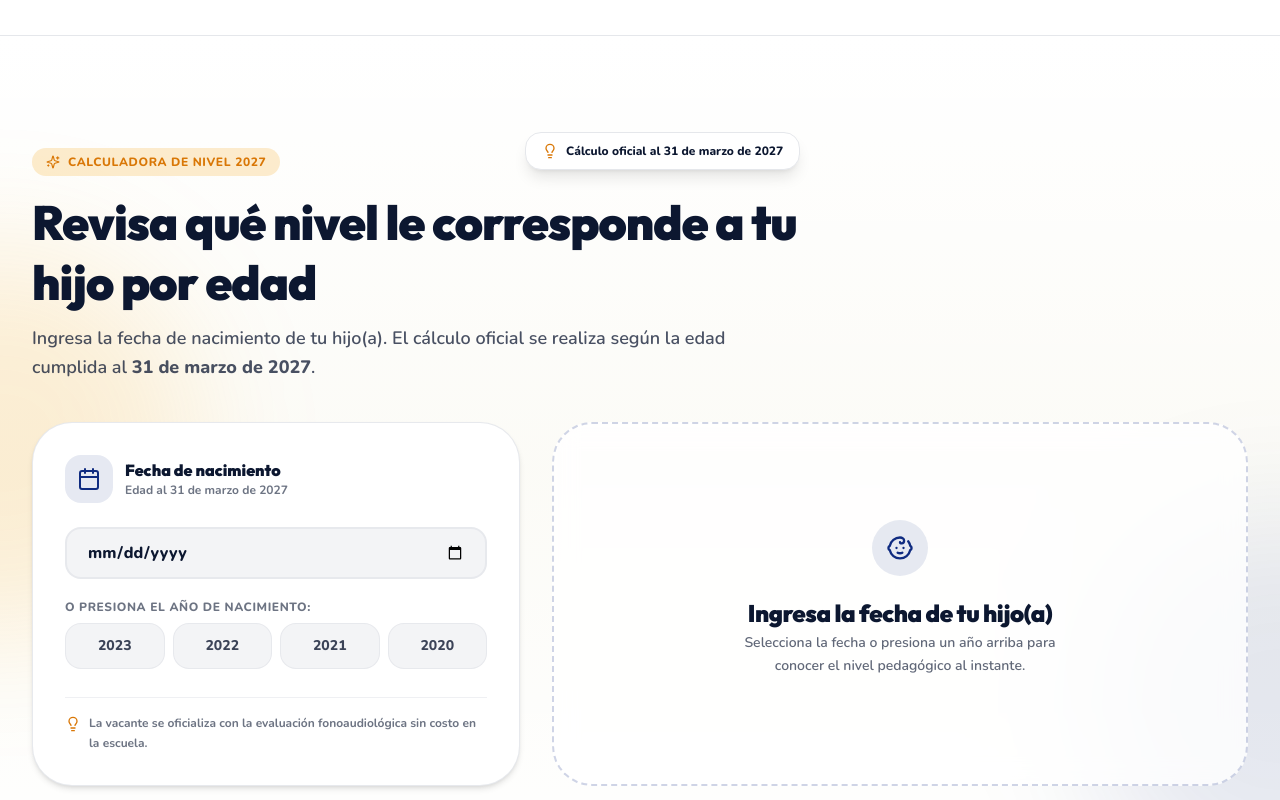
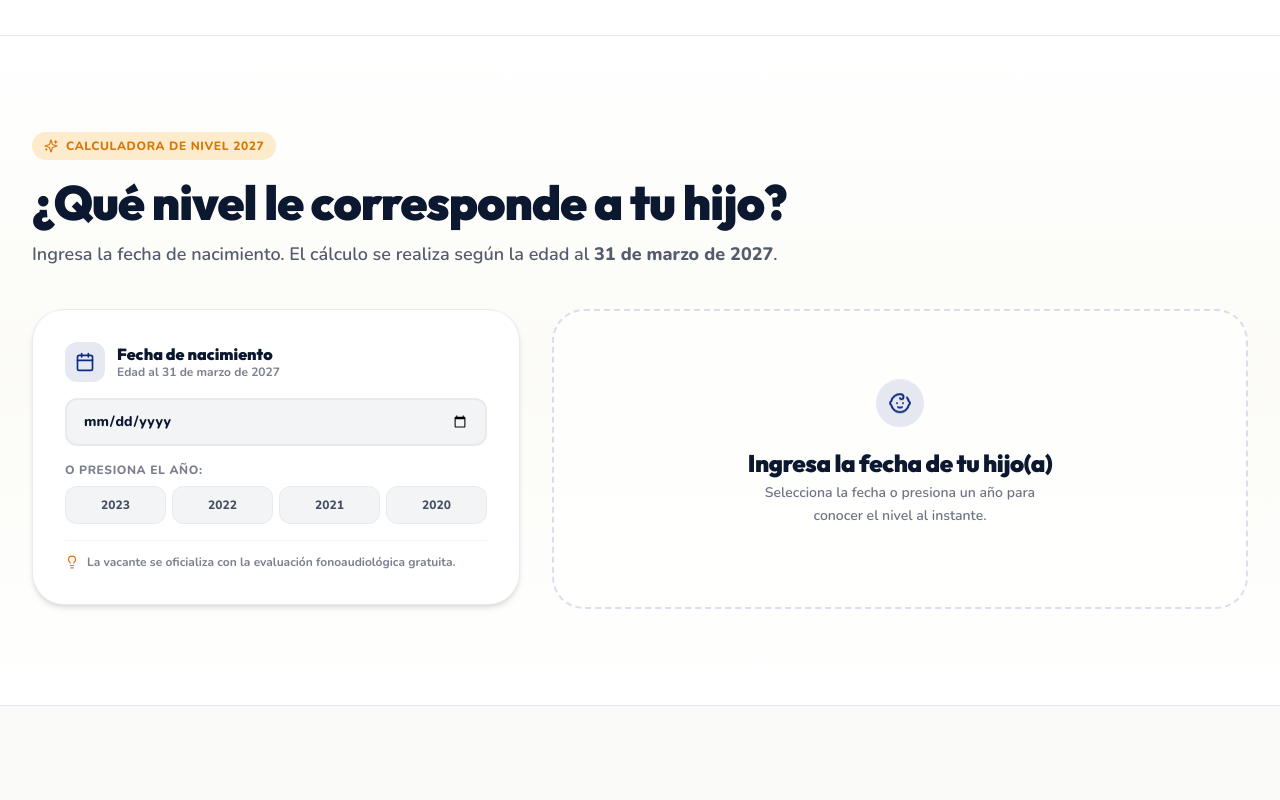
Before and after one commit to barvaro0411/escuelitas_ruth, a Next.js app: page /matriculas-2027-renca in a window 1280 px wide. Shown: the part 1200-2000 px from the top of the page. Built offline with nearby package versions, Linux system fonts and the light colour scheme.

Commit message:
fix(ui): rediseño mobile-first de calculadora - layout compacto y proporcional en celulares

```diff
--- a/src/components/sections/AgeCalculator.tsx
+++ b/src/components/sections/AgeCalculator.tsx
@@ -48,7 +48,7 @@ function calculateEligibility(dateStr: string): CalculationResult | null {
       levelName: "Medio Mayor",
       icon: Baby,
       description:
-        "Por edad, cumple los requisitos para ingresar a Medio Mayor en el año escolar 2027.",
+        "Cumple los requisitos para ingresar a Medio Mayor en 2027.",
       bulletPoints: [
         "Educación 100% gratuita para la familia.",
         "Evaluación fonoaudiológica inicial sin costo.",
@@ -63,7 +63,7 @@ function calculateEligibility(dateStr: string): CalculationResult | null {
       levelName: "Pre-Kínder (NT1)",
       icon: GraduationCap,
       description:
-        "Por edad, cumple los requisitos para ingresar a Pre-Kínder en el año escolar 2027.",
+        "Cumple los requisitos para ingresar a Pre-Kínder en 2027.",
       bulletPoints: [
         "Educación 100% gratuita para la familia.",
         "Evaluación fonoaudiológica inicial sin costo.",
@@ -78,10 +78,10 @@ function calculateEligibility(dateStr: string): CalculationResult | null {
       levelName: "Kínder (NT2)",
       icon: GraduationCap,
       description:
-        "Por edad, cumple los requisitos para ingresar a Kínder en el año escolar 2027.",
+        "Cumple los requisitos para ingresar a Kínder en 2027.",
       bulletPoints: [
         "Preparación para la transición a Educación Básica.",
-        "Acompañamiento de educadoras diferenciales y fonoaudiólogas.",
+        "Acompañamiento de educadoras y fonoaudiólogas.",
         "Fortalecimiento de la autonomía y habilidades pre-lectoras.",
       ],
     };
@@ -93,9 +93,9 @@ function calculateEligibility(dateStr: string): CalculationResult | null {
       levelName: "Menor de 3 años",
       icon: Baby,
       description:
-        "Al 31 de marzo de 2027 tendrá menos de 3 años. Puedes escribirnos para recibir orientación para los próximos periodos.",
+        "Al 31 de marzo de 2027 tendrá menos de 3 años. Escríbenos para orientación.",
       bulletPoints: [
-        "La edad mínima legal para Medio Mayor es de 3 años cumplidos al 31 de marzo de 2027.",
+        "La edad mínima para Medio Mayor es 3 años cumplidos al 31 de marzo de 2027.",
         "Te invitamos a contactarnos para orientarte en estimulación temprana.",
       ],
     };
@@ -106,9 +106,9 @@ function calculateEligibility(dateStr: string): CalculationResult | null {
     levelName: "Mayor de 5 años 11 meses",
     icon: GraduationCap,
     description:
-      "Al 31 de marzo de 2027 tendrá 6 años o más. Podemos orientarte con alternativas para educación básica regular con PIE.",
+      "Al 31 de marzo de 2027 tendrá 6 años o más. Podemos orientarte.",
     bulletPoints: [
-      "Las escuelas de lenguaje atienden hasta el nivel Kínder (5 años 11 meses).",
+      "Las escuelas de lenguaje atienden hasta Kínder (5 años 11 meses).",
       "Te asesoramos en los pasos siguientes de postulación.",
     ],
   };
@@ -123,67 +123,51 @@ export default function AgeCalculator() {
     : "";
   const whatsappMessage =
     result?.status === "eligible"
-      ? `Hola, usé la calculadora de admisión en su web. Mi hijo(a) nació el ${formattedDate} y califica para ${result.levelName} en 2027. Quisiera agendar la evaluación fonoaudiológica gratuita.`
-      : `Hola, usé la calculadora de admisión en su web. Mi hijo(a) nació el ${formattedDate} y quisiera recibir orientación sobre cupos.`;
+      ? `Hola, usé la calculadora en su web. Mi hijo(a) nació el ${formattedDate} y califica para ${result.levelName} en 2027. Quisiera agendar la evaluación fonoaudiológica gratuita.`
+      : `Hola, usé la calculadora en su web. Mi hijo(a) nació el ${formattedDate} y quisiera recibir orientación sobre cupos.`;
   const whatsappUrl = result ? buildWhatsAppUrl(whatsappMessage) : "#";
 
   return (
-    <section className="relative w-full max-w-full overflow-hidden border-b border-border bg-gradient-to-b from-white via-surface-yellow/30 to-white py-12 sm:py-20 md:py-28">
-      {/* Elementos decorativos de fondo con overflow controlado */}
-      <div className="absolute top-1/4 left-0 h-64 w-64 sm:h-96 sm:w-96 rounded-full bg-brand-yellow/15 blur-3xl -translate-x-1/2 pointer-events-none" />
-      <div className="absolute bottom-0 right-0 h-64 w-64 sm:h-96 sm:w-96 rounded-full bg-primary/10 blur-3xl translate-x-1/2 pointer-events-none" />
-
-      <div className="mx-auto w-full max-w-7xl px-4 sm:px-6 lg:px-8 relative z-10 box-border">
-        {/* Encabezado */}
-        <div className="mb-6 sm:mb-10 max-w-3xl relative">
-          <div
-            className="absolute -top-4 right-0 hidden lg:inline-flex items-center gap-2 rounded-2xl bg-white border border-border shadow-lg px-4 py-2.5 animate-float"
-            style={{ animationDelay: "600ms" }}
-          >
-            <Lightbulb className="h-4 w-4 text-brand-yellow-dark shrink-0" />
-            <span className="text-xs font-black text-foreground">
-              Cálculo oficial al 31 de marzo de 2027
-            </span>
-          </div>
-
-          <div className="inline-flex items-center gap-2 rounded-full bg-brand-yellow/20 px-3.5 py-1.5 text-xs font-black uppercase tracking-wider text-brand-yellow-dark mb-3 sm:mb-4">
+    <section className="relative w-full overflow-hidden border-b border-border bg-gradient-to-b from-white via-surface-yellow/30 to-white py-10 sm:py-16 lg:py-24">
+      <div className="mx-auto w-full max-w-7xl px-4 sm:px-6 lg:px-8 relative z-10">
+        {/* Encabezado compacto en móvil */}
+        <div className="mb-5 sm:mb-8 lg:mb-10 max-w-3xl">
+          <div className="inline-flex items-center gap-2 rounded-full bg-brand-yellow/20 px-3 py-1.5 text-[11px] sm:text-xs font-black uppercase tracking-wider text-brand-yellow-dark mb-2 sm:mb-3">
             <Sparkles size={14} className="shrink-0" />
             Calculadora de Nivel 2027
           </div>
 
-          <h2 className="mb-3 text-2xl sm:text-4xl md:text-5xl font-black tracking-tight text-foreground font-display leading-tight break-words">
-            Revisa qué nivel le corresponde a tu hijo por edad
+          <h2 className="mb-2 text-xl sm:text-3xl lg:text-5xl font-black tracking-tight text-foreground font-display leading-tight">
+            ¿Qué nivel le corresponde a tu hijo?
           </h2>
 
-          <p className="text-sm sm:text-base md:text-lg font-semibold leading-relaxed text-foreground/75">
-            Ingresa la fecha de nacimiento de tu hijo(a). El cálculo oficial se realiza según la edad cumplida al <strong>31 de marzo de 2027</strong>.
+          <p className="text-xs sm:text-sm lg:text-lg font-semibold leading-relaxed text-foreground/70">
+            Ingresa la fecha de nacimiento. El cálculo se realiza según la edad al <strong>31 de marzo de 2027</strong>.
           </p>
         </div>
 
-        {/* Grid de 2 Columnas responsivo */}
-        <div className="grid w-full max-w-full min-w-0 grid-cols-1 lg:grid-cols-12 gap-5 sm:gap-8 items-stretch box-border">
-          {/* Panel Izquierdo - Entrada de Fecha */}
-          <div className="lg:col-span-5 w-full max-w-full min-w-0 rounded-2xl sm:rounded-3xl md:rounded-[2.5rem] border border-border/90 bg-white p-4 sm:p-6 md:p-8 shadow-md flex flex-col justify-between box-border">
-            <div className="w-full min-w-0">
-              <div className="mb-4 sm:mb-6 flex items-center gap-3">
-                <div className="flex h-10 w-10 sm:h-12 sm:w-12 items-center justify-center rounded-xl sm:rounded-2xl bg-primary/10 text-primary shrink-0">
-                  <Calendar className="h-5 w-5 sm:h-6 sm:w-6" />
+        {/* Grid: 1 columna en móvil, 2 en desktop */}
+        <div className="grid grid-cols-1 lg:grid-cols-12 gap-4 sm:gap-6 lg:gap-8 items-start">
+
+          {/* Panel de entrada */}
+          <div className="lg:col-span-5 w-full rounded-2xl lg:rounded-[2rem] border border-border/80 bg-white p-4 sm:p-6 lg:p-8 shadow-md">
+            <div className="flex items-center gap-3 mb-4">
+              <div className="flex h-10 w-10 items-center justify-center rounded-xl bg-primary/10 text-primary shrink-0">
+                <Calendar className="h-5 w-5" />
               </div>
-                <div className="min-w-0 flex-1">
+              <div className="min-w-0">
                 <label
                   htmlFor="birthdate"
                   className="block text-sm sm:text-base font-black text-foreground font-display leading-tight"
                 >
                   Fecha de nacimiento
                 </label>
-                  <p className="text-[11px] sm:text-xs font-bold text-foreground/60 mt-0.5 truncate">
+                <p className="text-[10px] sm:text-xs font-bold text-foreground/55">
                   Edad al 31 de marzo de 2027
                 </p>
               </div>
             </div>
 
-              {/* Input de Fecha Nativo con ancho 100% real */}
-              <div className="w-full min-w-0 mb-4 sm:mb-5">
             <input
               id="birthdate"
               type="date"
@@ -191,125 +175,127 @@ export default function AgeCalculator() {
               onChange={(event) => setBirthdate(event.target.value)}
               max="2027-03-31"
               min="2019-01-01"
-                  className="w-full max-w-full min-w-0 box-border rounded-xl sm:rounded-2xl border-2 border-border/80 bg-surface-raised px-3.5 sm:px-5 py-3 text-sm sm:text-base font-black text-foreground outline-none transition-all focus:border-primary focus:bg-white focus:ring-4 focus:ring-primary/10 cursor-pointer"
+              className="w-full rounded-xl border-2 border-border/70 bg-surface-raised px-3 sm:px-4 py-3 text-sm font-black text-foreground outline-none transition-all focus:border-primary focus:bg-white focus:ring-4 focus:ring-primary/10 cursor-pointer mb-4"
             />
-              </div>
 
-              {/* Botones Rápidos por Año de Nacimiento */}
-              <div className="w-full min-w-0">
-                <p className="text-[11px] sm:text-xs font-extrabold uppercase tracking-wider text-foreground/60 mb-2">
-                  O presiona el año de nacimiento:
+            <p className="text-[10px] sm:text-xs font-extrabold uppercase tracking-wider text-foreground/55 mb-2">
+              O presiona el año:
             </p>
-                <div className="grid grid-cols-4 gap-1.5 sm:gap-2 w-full min-w-0">
+            <div className="grid grid-cols-4 gap-1.5">
               {[
-                    { year: "2023", label: "2023", date: "2023-05-15" },
-                    { year: "2022", label: "2022", date: "2022-05-15" },
-                    { year: "2021", label: "2021", date: "2021-05-15" },
-                    { year: "2020", label: "2020", date: "2020-05-15" },
+                { year: "2023", date: "2023-05-15" },
+                { year: "2022", date: "2022-05-15" },
+                { year: "2021", date: "2021-05-15" },
+                { year: "2020", date: "2020-05-15" },
               ].map((preset) => (
                 <button
                   key={preset.year}
                   type="button"
                   onClick={() => setBirthdate(preset.date)}
-                      className={`min-w-0 w-full rounded-xl sm:rounded-2xl py-2.5 sm:py-3 text-xs sm:text-sm font-black transition-all text-center truncate ${
+                  className={`w-full rounded-xl py-2.5 text-xs font-black transition-all ${
                     birthdate.startsWith(preset.year)
-                          ? "bg-primary text-white shadow-md shadow-primary/20 scale-[1.02]"
-                          : "bg-surface-raised border border-border/80 text-foreground/80 hover:bg-primary/10 hover:text-primary active:scale-95"
+                      ? "bg-primary text-white shadow-md shadow-primary/20"
+                      : "bg-surface-raised border border-border/70 text-foreground/75 hover:bg-primary/10 hover:text-primary active:scale-95"
                   }`}
                 >
-                      {preset.label}
+                  {preset.year}
                 </button>
               ))}
             </div>
-              </div>
-            </div>
 
-            <p className="mt-5 sm:mt-7 flex items-start gap-2 text-[11px] sm:text-xs font-bold leading-relaxed text-foreground/60 border-t border-border/60 pt-3.5 sm:pt-4">
-              <Lightbulb className="h-4 w-4 shrink-0 mt-0.5 text-brand-yellow-dark" />
-              <span>La vacante se oficializa con la evaluación fonoaudiológica sin costo en la escuela.</span>
+            <p className="mt-4 flex items-start gap-2 text-[10px] sm:text-xs font-bold leading-relaxed text-foreground/55 border-t border-border/50 pt-3">
+              <Lightbulb className="h-3.5 w-3.5 shrink-0 mt-0.5 text-brand-yellow-dark" />
+              <span>La vacante se oficializa con la evaluación fonoaudiológica gratuita.</span>
             </p>
           </div>
 
-          {/* Panel Derecho - Resultado Animado */}
-          <div aria-live="polite" className="lg:col-span-7 w-full max-w-full min-w-0 min-h-[200px] sm:min-h-[260px] flex flex-col justify-stretch">
+          {/* Panel de resultado */}
+          <div aria-live="polite" className="lg:col-span-7 w-full">
             {!result ? (
-              <div className="flex h-full min-h-[200px] sm:min-h-[260px] flex-col items-center justify-center rounded-2xl sm:rounded-3xl md:rounded-[2.5rem] border-2 border-dashed border-primary/20 bg-white/80 backdrop-blur-md p-5 sm:p-8 text-center box-border">
-                <div className="h-11 w-11 sm:h-14 sm:w-14 rounded-full bg-primary/10 flex items-center justify-center text-primary mb-3 animate-bounce shrink-0">
-                  <Baby className="h-6 w-6 sm:h-7 sm:w-7" />
+              <div className="flex flex-col items-center justify-center rounded-2xl lg:rounded-[2rem] border-2 border-dashed border-primary/15 bg-white/70 p-6 sm:p-8 lg:p-10 text-center min-h-[140px] sm:min-h-[180px] lg:min-h-[300px]">
+                <div className="h-10 w-10 sm:h-12 sm:w-12 rounded-full bg-primary/10 flex items-center justify-center text-primary mb-2.5 animate-bounce shrink-0">
+                  <Baby className="h-5 w-5 sm:h-6 sm:w-6" />
                 </div>
-                <h3 className="mb-1 text-lg sm:text-2xl font-black text-foreground font-display leading-tight">
+                <h3 className="mb-1 text-base sm:text-lg lg:text-2xl font-black text-foreground font-display leading-tight">
                   Ingresa la fecha de tu hijo(a)
                 </h3>
-                <p className="max-w-xs text-xs sm:text-sm font-semibold text-foreground/65 leading-relaxed">
-                  Selecciona la fecha o presiona un año arriba para conocer el nivel pedagógico al instante.
+                <p className="max-w-xs text-[11px] sm:text-xs lg:text-sm font-semibold text-foreground/60 leading-relaxed">
+                  Selecciona la fecha o presiona un año para conocer el nivel al instante.
                 </p>
               </div>
             ) : (
-              <div className="relative flex h-full w-full max-w-full min-w-0 flex-col justify-between rounded-2xl sm:rounded-3xl md:rounded-[2.5rem] border-2 border-primary/20 bg-white p-4 sm:p-6 md:p-8 shadow-xl transition-all overflow-hidden box-border">
+              <div className="relative flex flex-col justify-between rounded-2xl lg:rounded-[2rem] border-2 border-primary/15 bg-white p-4 sm:p-6 lg:p-8 shadow-lg overflow-hidden">
+                {/* Barra de estado superior */}
                 <div
-                  className={`absolute top-0 inset-x-0 h-2 ${
+                  className={`absolute top-0 inset-x-0 h-1.5 sm:h-2 ${
                     result.status === "eligible"
                       ? "bg-gradient-to-r from-emerald-500 via-emerald-400 to-secondary"
                       : "bg-gradient-to-r from-amber-500 via-amber-400 to-brand-yellow"
                   }`}
                 />
-                <div className="w-full min-w-0">
-                  <div className="mb-3.5 sm:mb-5 flex flex-col sm:flex-row sm:items-center justify-between gap-2.5">
+
+                {/* Header con icono y badge */}
+                <div className="flex items-center justify-between gap-2 mb-3 sm:mb-4 pt-1">
                   <div className="flex items-center gap-2.5">
-                      <div className="flex h-10 w-10 sm:h-12 sm:w-12 items-center justify-center rounded-xl sm:rounded-2xl bg-primary/10 text-primary shrink-0">
-                        <result.icon className="h-5 w-5 sm:h-6 sm:w-6" />
+                    <div className="flex h-9 w-9 sm:h-11 sm:w-11 items-center justify-center rounded-xl bg-primary/10 text-primary shrink-0">
+                      <result.icon className="h-5 w-5" />
                     </div>
-                      <span className="text-xs font-black text-foreground/60 sm:hidden">Resultado:</span>
+                    <h3 className="text-lg sm:text-xl lg:text-2xl font-black text-foreground leading-tight font-display">
+                      {result.levelName}
+                    </h3>
                   </div>
-
                   <span
-                      className={`inline-flex items-center justify-center rounded-full px-3 py-1 text-[11px] sm:text-xs font-black uppercase tracking-wider text-center w-full sm:w-auto ${
+                    className={`hidden sm:inline-flex rounded-full px-3 py-1 text-[11px] font-black uppercase tracking-wider shrink-0 ${
                       result.status === "eligible"
                         ? "bg-emerald-100 text-emerald-800 border border-emerald-300"
                         : "bg-amber-100 text-amber-900 border border-amber-300"
                     }`}
                   >
-                      {result.status === "eligible"
-                        ? "Cumple Requisitos"
-                        : "Orientación Especial"}
+                    {result.status === "eligible" ? "Cumple requisitos" : "Orientación"}
                   </span>
                 </div>
 
-                  <h3 className="mb-2 text-xl sm:text-2xl md:text-3xl font-black text-foreground leading-tight font-display break-words">
-                    {result.levelName}
-                  </h3>
+                {/* Badge solo en móvil, debajo del título */}
+                <span
+                  className={`sm:hidden inline-flex w-fit rounded-full px-2.5 py-1 text-[10px] font-black uppercase tracking-wider mb-2.5 ${
+                    result.status === "eligible"
+                      ? "bg-emerald-100 text-emerald-800 border border-emerald-300"
+                      : "bg-amber-100 text-amber-900 border border-amber-300"
+                  }`}
+                >
+                  {result.status === "eligible" ? "✓ Cumple requisitos" : "⚠ Orientación especial"}
+                </span>
 
-                  <p className="mb-3.5 sm:mb-5 text-xs sm:text-sm md:text-base font-semibold leading-relaxed text-foreground/75">
+                <p className="mb-3 sm:mb-4 text-xs sm:text-sm font-semibold leading-relaxed text-foreground/70">
                   {result.description}
                 </p>
 
-                  <ul className="space-y-2 sm:space-y-2.5 mb-4 sm:mb-6">
+                <ul className="space-y-2 mb-4">
                   {result.bulletPoints.map((point) => (
                     <li
                       key={point}
-                        className="flex items-start gap-2 text-xs sm:text-sm font-bold text-foreground/85 leading-snug"
+                      className="flex items-start gap-2 text-xs sm:text-sm font-bold text-foreground/80 leading-snug"
                     >
                       {result.status === "eligible" ? (
                         <CheckCircle2 className="mt-0.5 h-4 w-4 shrink-0 text-emerald-600" />
                       ) : (
                         <AlertCircle className="mt-0.5 h-4 w-4 shrink-0 text-amber-600" />
                       )}
-                        <span className="break-words">{point}</span>
+                      <span>{point}</span>
                     </li>
                   ))}
                 </ul>
-                </div>
 
                 <a
                   href={whatsappUrl}
                   target="_blank"
                   rel="noopener noreferrer"
-                  className="mt-3 sm:mt-5 flex w-full max-w-full min-w-0 items-center justify-center gap-2 rounded-xl sm:rounded-2xl bg-brand-yellow px-3 sm:px-6 py-3.5 sm:py-4 font-black text-primary-dark shadow-xl shadow-brand-yellow/25 transition-all hover:bg-brand-yellow-light active:scale-95 text-center box-border"
+                  className="flex w-full items-center justify-center gap-2 rounded-xl bg-brand-yellow px-4 py-3 sm:py-3.5 text-xs sm:text-sm font-black text-primary-dark shadow-lg shadow-brand-yellow/20 transition-all hover:bg-brand-yellow-light active:scale-[0.97] text-center"
                 >
-                  <MessageCircle className="h-5 w-5 shrink-0" />
-                  <span className="text-xs sm:text-sm md:text-base leading-snug break-words">
+                  <MessageCircle className="h-4 w-4 sm:h-5 sm:w-5 shrink-0" />
+                  <span>
                     {result.status === "eligible"
-                      ? "Agendar Evaluación Fonoaudiológica Gratis"
+                      ? "Agendar Evaluación Gratis"
                       : "Pedir Orientación por WhatsApp"}
                   </span>
                 </a>
```
Lines whose indentation alone changed are shown as unchanged.
